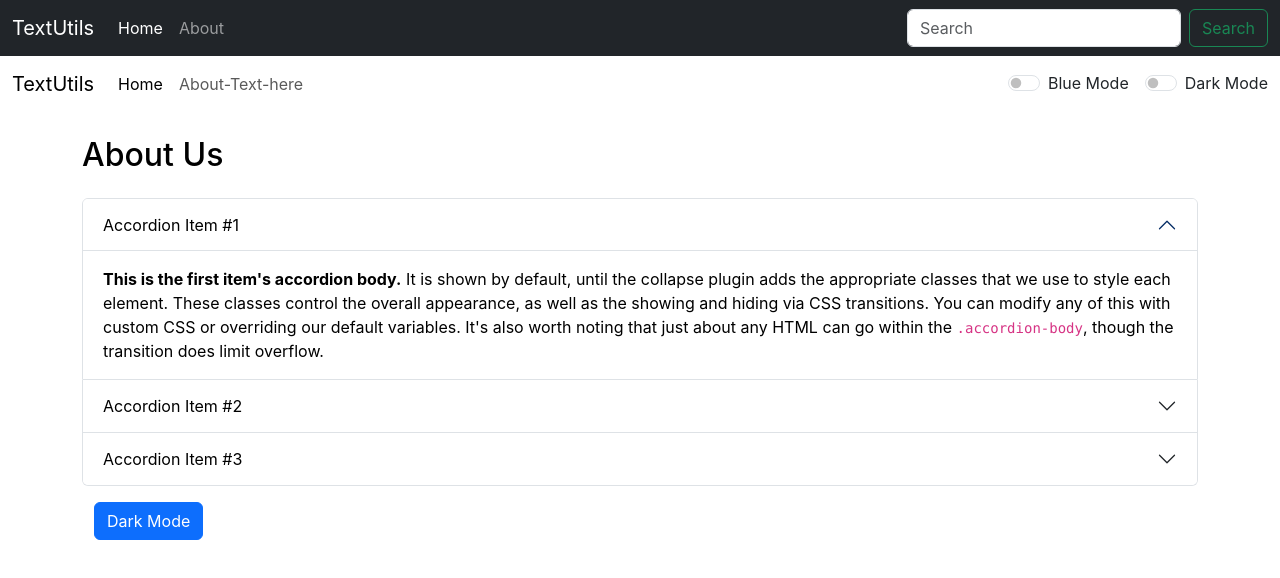
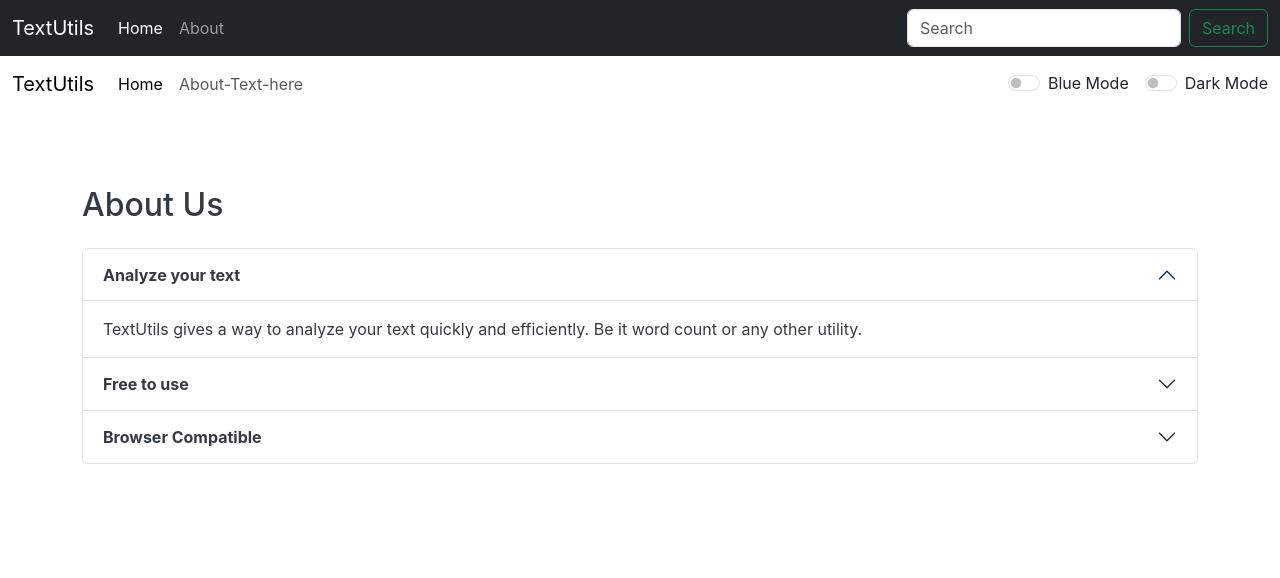
Before and after one commit to Vinit1234/FrontEnd, a React (Create React App) app in the folder CodeWithHarryFE/React/codes/my-app/: page /about in a window 1280 px wide. Shown: the top 578 px of the page. Built offline with nearby package versions, Linux system fonts and the light colour scheme.

Commit message:
Fixed TextUtils issues

```diff
--- a/CodeWithHarryFE/React/codes/my-app/public/index.html
+++ b/CodeWithHarryFE/React/codes/my-app/public/index.html
@@ -7,7 +7,8 @@
     <meta name="theme-color" content="#000000" />
     <meta
       name="description"
-      content="TextUtils is utility for text manipulation."
+      content="TextUtils is a word counter and a character counter utility which can be used for text manipulation. You can remove extra spaces, copy manipulated text as well as convert your text from
+      Lowercase to uppercase and from uppercase to lowercase. (Add all SEO keywords)"
     />
     <link rel="apple-touch-icon" href="%PUBLIC_URL%/android-chrome-192x192.png" />
     <!--
@@ -27,7 +28,7 @@
     <link href="https://cdn.jsdelivr.net/npm/bootstrap@5.3.3/dist/css/bootstrap.min.css" rel="stylesheet" integrity="sha384-QWTKZyjpPEjISv5WaRU9OFeRpok6YctnYmDr5pNlyT2bRjXh0JMhjY6hW+ALEwIH" crossorigin="anonymous">
 
     <!-- <title>React App</title> -->
-    <title>TextUtils</title>
+    <title>TextUtils - Word Counter | character counter | lowercase to uppercase | uppercase to lowercase</title>
   </head>
   <body>
     <noscript>You need to enable JavaScript to run this app.</noscript>
--- a/CodeWithHarryFE/React/codes/my-app/src/App.js
+++ b/CodeWithHarryFE/React/codes/my-app/src/App.js
@@ -56,7 +56,7 @@ function App() {
       showAlert("Light mode has been enabled", "success");
     }
     console.log("2.>>>>>>>>>>", mode_contrast);
-    document.title = `TextUtils-${mode_contrast}`;
+    // document.title = `TextUtils-${mode_contrast}`;
   };
 
   // Uncaught Error: Too many re-renders.
@@ -233,13 +233,13 @@ function App() {
       <Alert alert={alert} />
     {/* NOTE: in V6 replace Switch with Routes */}
       <Routes>
-        <Route exact path="/about" element={<About />}>
+        <Route exact path="/about" element={<About modeContrast={mode_contrast}/>}>
         </Route>
 
         <Route exact path="/" element={
           <div className="container my-3">
             <TextForm
-              heading="Enter a text to analyse."
+              heading="Try TextUtils - Word counter, Character Counter, Remove extra spaces"
               modeContrast={mode_contrast}
               showAlert={showAlert}
             />
--- a/CodeWithHarryFE/React/codes/my-app/src/component/About.js
+++ b/CodeWithHarryFE/React/codes/my-app/src/component/About.js
@@ -1,29 +1,34 @@
 import React, { useState } from "react";
 
-export default function About() {
+export default function About(props) {
     // let myStyle={
     //     backgroundColor:"black",
     //     color:"white"
     // }
 
-    const [myStyle, setMyStyle] = useState({
-        backgroundColor:"white",
-        color:"black"
-    });
+    // const [myStyle, setMyStyle] = useState({
+    //     backgroundColor:"white",
+    //     color:"black"
+    // });
 
-    const toggleStyle=()=>{
-        if(myStyle.color==="white"){
-            setMyStyle({
-                backgroundColor:"white",
-                color:"black"
-            })
-        }else{
-            setMyStyle({
-                backgroundColor:"black",
-                color:"white"
-            })
-        }
+    let myStyle= {
+      color:props.modeContrast==="dark"?"#343a40":"white",
+      backgroundColor: props.modeContrast==="dark"?"white":"#343a40"
     }
+
+    // const toggleStyle=()=>{
+    //     if(myStyle.color==="white"){
+    //         setMyStyle({
+    //             backgroundColor:"white",
+    //             color:"black"
+    //         })
+    //     }else{
+    //         setMyStyle({
+    //             backgroundColor:"black",
+    //             color:"white"
+    //         })
+    //     }
+    // }
 
   return (
     <div className="container" style={myStyle}>
@@ -40,7 +45,7 @@ export default function About() {
               aria-expanded="true"
               aria-controls="collapseOne"
             >
-              Accordion Item #1
+              <strong> Analyze your text</strong>
             </button>
           </h2>
           <div
@@ -50,14 +55,8 @@ export default function About() {
             data-bs-parent="#accordionExample"
           >
             <div className="accordion-body" style={myStyle}>
-              <strong>This is the first item's accordion body.</strong> It is
-              shown by default, until the collapse plugin adds the appropriate
-              classes that we use to style each element. These classes control
-              the overall appearance, as well as the showing and hiding via CSS
-              transitions. You can modify any of this with custom CSS or
-              overriding our default variables. It's also worth noting that just
-              about any HTML can go within the <code>.accordion-body</code>,
-              though the transition does limit overflow.
+              TextUtils gives a way to analyze your text quickly and efficiently. Be it word count
+              or any other utility.
             </div>
           </div>
         </div>
@@ -72,7 +71,7 @@ export default function About() {
               aria-expanded="false"
               aria-controls="collapseTwo"
             >
-              Accordion Item #2
+              <strong> Free to use</strong>
             </button>
           </h2>
           <div
@@ -82,14 +81,8 @@ export default function About() {
             data-bs-parent="#accordionExample"
           >
             <div className="accordion-body" style={myStyle}>
-              <strong>This is the second item's accordion body.</strong> It is
-              hidden by default, until the collapse plugin adds the appropriate
-              classes that we use to style each element. These classes control
-              the overall appearance, as well as the showing and hiding via CSS
-              transitions. You can modify any of this with custom CSS or
-              overriding our default variables. It's also worth noting that just
-              about any HTML can go within the <code>.accordion-body</code>,
-              though the transition does limit overflow.
+              TextUtils is a free character tool that provides instant character count
+              statistics for a given text.
             </div>
           </div>
         </div>
@@ -104,7 +97,7 @@ export default function About() {
               aria-expanded="false"
               aria-controls="collapseThree"
             >
-              Accordion Item #3
+              <strong> Browser Compatible</strong>
             </button>
           </h2>
           <div
@@ -114,22 +107,16 @@ export default function About() {
             data-bs-parent="#accordionExample"
           >
             <div className="accordion-body" style={myStyle}>
-              <strong>This is the third item's accordion body.</strong> It is
-              hidden by default, until the collapse plugin adds the appropriate
-              classes that we use to style each element. These classes control
-              the overall appearance, as well as the showing and hiding via CSS
-              transitions. You can modify any of this with custom CSS or
-              overriding our default variables. It's also worth noting that just
-              about any HTML can go within the <code>.accordion-body</code>,
-              though the transition does limit overflow.
+              This word counter software works in any web browser such as
+              Chrome, Firefox, Safari, Opera.
             </div>
           </div>
         </div>
       </div>
 
-      <div className="container my-3">
+      {/* <div className="container my-3">
         <button onClick={toggleStyle} type="button" className="btn btn-primary" >Dark Mode</button>
-      </div>
+      </div> */}
     </div>
   );
 }
--- a/CodeWithHarryFE/React/codes/my-app/src/component/Alert.js
+++ b/CodeWithHarryFE/React/codes/my-app/src/component/Alert.js
@@ -5,29 +5,49 @@ function Alert(props) {
     let str = word.toLowerCase();
     return str[0].toUpperCase() + str.slice(1);
   };
-  return (
-    // <div className="alert alert-warning alert-dismissible fade show" role="alert">
-    // props.alert && <div className="alert alert-warning alert-dismissible fade show" role="alert">
+//   return (
+//     // <div className="alert alert-warning alert-dismissible fade show" role="alert">
+//     // props.alert && <div className="alert alert-warning alert-dismissible fade show" role="alert">
 
-    props.alert && (
+//     props.alert && (
+//       <div
+//         className={`alert alert-${props.alert.type} alert-dismissible fade show`}
+//         role="alert"
+//       >
+//         <strong>{capitalise(props.alert.type)}:</strong> {props.alert.msg}
+
+//         {/* Once the alert component is closed, further alerts won't be shown
+//         until the App is refreshed. Hence delete the following button. And
+//         set alert to null (in App.js) using setTimeOut() in showAlert() definition */}
+//         {/* <button
+//           type="button"
+//           className="btn-close"
+//           data-bs-dismiss="alert"
+//           aria-label="Close"
+//         ></button> */}
+//       </div>
+//     )
+//   );
+// }
+
+return (
+// To avoid CLS (Cumulative Layout Shift), ie, displaying to hiding any component (eg Alert)
+//  should not move entire page up and down.
+// ie, leave a dedicated space for alert and toggle it in that space.
+  <div style={{height:"50px"}}>
+    {/* Mark curly braces b/w 2 conditions combined with && */}
+    { props.alert && (
       <div
         className={`alert alert-${props.alert.type} alert-dismissible fade show`}
         role="alert"
       >
         <strong>{capitalise(props.alert.type)}:</strong> {props.alert.msg}
 
-        {/* Once the alert component is closed, further alerts won't be shown
-        until the App is refreshed. Hence delete the following button. And
-        set alert to null (in App.js) using setTimeOut() in showAlert() definition */}
-        {/* <button
-          type="button"
-          className="btn-close"
-          data-bs-dismiss="alert"
-          aria-label="Close"
-        ></button> */}
       </div>
     )
-  );
+  }
+  </div>
+);
 }
 
 export default Alert;
```
Also changed, not shown: CodeWithHarryFE/React/codes/my-app/src/component/TextForm.js (+11 -13 lines), 1 other file (tests, documents, lock files or other folders).
